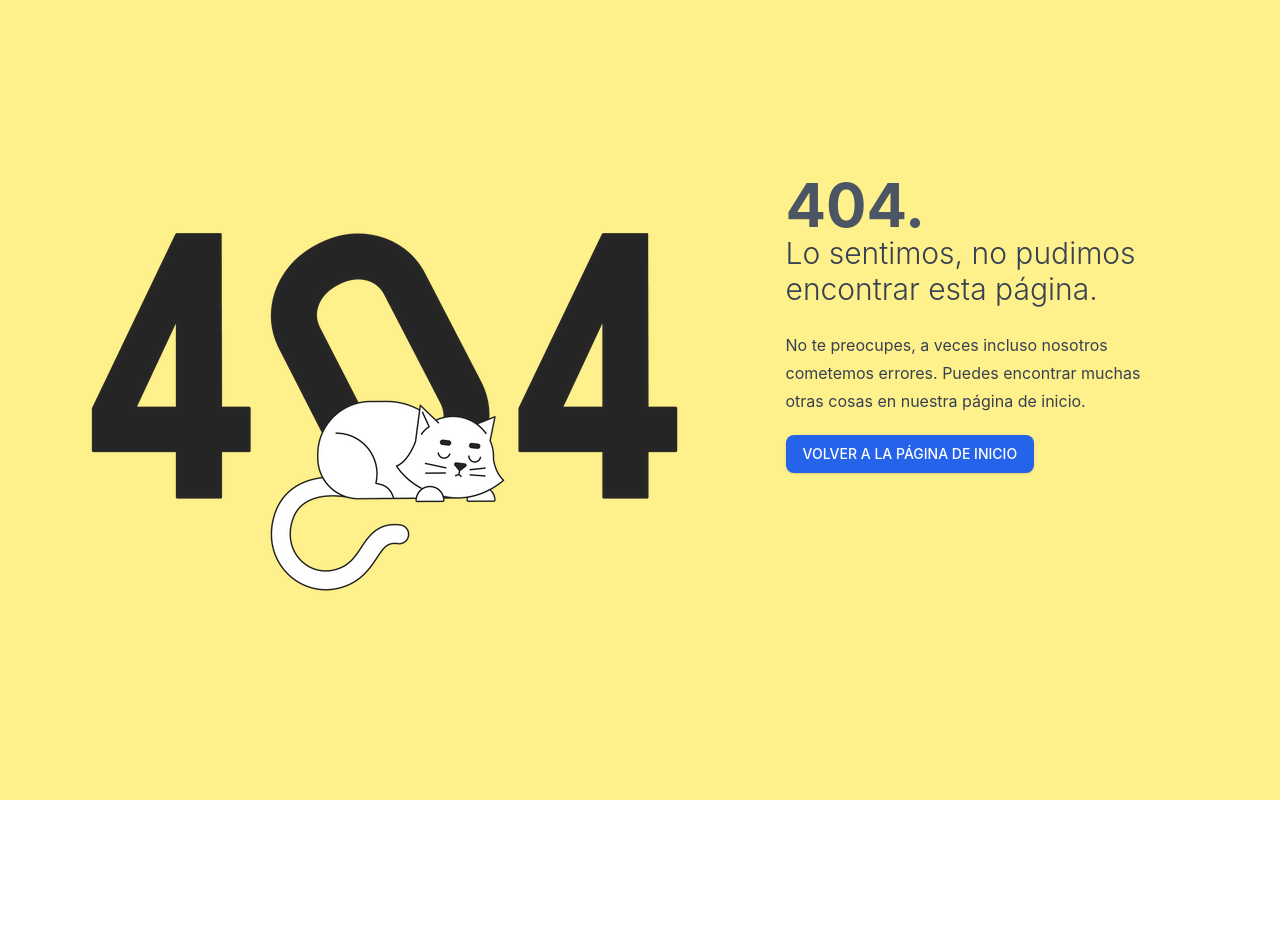
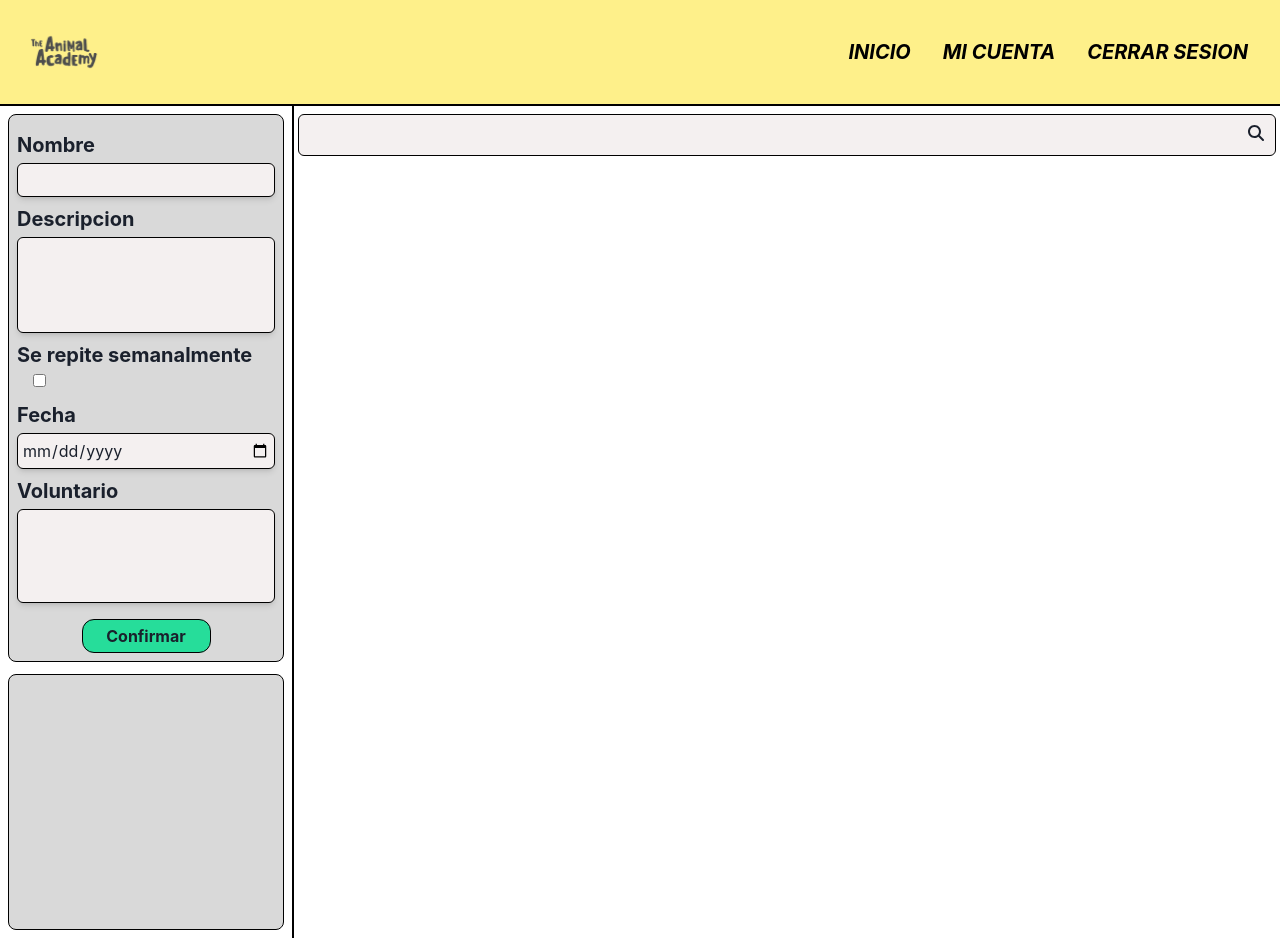
Before and after one commit to APAInsular/the-animal-app-front, a React (Vite) app: page /task in a window 1280 px wide. Before the commit the page ends 800 px from the top, so only its background shows below. Built offline with nearby package versions, Linux system fonts and the light colour scheme.

Commit message:
Añadidas tareas y animales (visual), ademas de hacer unos cambios para que el responsive sea mejor

```diff
--- a/src/components/Navbar.jsx
+++ b/src/components/Navbar.jsx
@@ -63,7 +63,7 @@ function Navbar() {
 						<ul className="menu menu-horizontal">
 							{/* Navbar menu content here */}
 							<a
-								href="/"
+								href="/main"
 								className="text-black mx-4 text-xl  italic font-bold uppercase hover:text-gray-500"
 							>
 								INICIO
@@ -93,7 +93,7 @@ function Navbar() {
 				<ul className="menu p-4 w-80 min-h-full bg-yellow-100">
 					{/* Sidebar content here */}
 					<a
-						href="/"
+						href="/main"
 						className="text-black mx-4 my-2 text-xl hover:text-gray-400 flex items-center"
 					>
 						<RiHome2Line className="mr-2" /> Inicio
--- /dev/null
+++ b/src/components/VistaAnimales.jsx
@@ -0,0 +1,30 @@
+import "../index.css";
+import { FaMagnifyingGlass } from "react-icons/fa6";
+
+function VistaAnimales() {
+	return (
+		<>
+			<div className=" flex justify-center mt-2">
+				<button className=" w-[90%] bg-[#26dd9a] rounded-lg p-2 border border-black shadow-md hover:scale-105 transition-all font-bold text-lg">
+					Añadir Animal
+				</button>
+			</div>
+			<div>
+				<div className="w-[90%] mx-auto p-1 flex flex-row">
+					<input
+						type="text"
+						name="search"
+						id="search"
+						className="bg-[#f4f0f0] rounded-md p-2 border border-black w-[100%] mt-1"
+					/>
+					<button className="-ms-7">
+						<FaMagnifyingGlass />
+					</button>
+				</div>
+			</div>
+			<div>{/* aqui es donde van los animales */}</div>
+		</>
+	);
+}
+
+export default VistaAnimales;
--- /dev/null
+++ b/src/components/VistaTareas.jsx
@@ -0,0 +1,170 @@
+import "../index.css";
+import { FaMagnifyingGlass } from "react-icons/fa6";
+
+function VistaTareas() {
+	return (
+		<div className=" flex flex-row">
+			<div className="hidden lg:block w-3/12 p-2 border-e-2 border-black">
+				<div className="w-full">
+					<form className="h-full w-full bg-[#d9d9d9] flex flex-col border border-black rounded-lg p-2">
+						<label className="font-bold text-xl mt-2" htmlFor="name">
+							Nombre
+						</label>
+						<input
+							type="text"
+							name="name"
+							id="name"
+							className="border border-black rounded-md shadow-md p-1 bg-[#f4f0f0] mt-1"
+						/>
+						<label className="font-bold text-xl mt-2" htmlFor="description">
+							Descripcion
+						</label>
+						<textarea
+							name="description"
+							id="description"
+							cols="20"
+							rows="10"
+							className="border border-black rounded-md shadow-md p-1 bg-[#f4f0f0] h-24 mt-1 resize-none"
+						></textarea>
+						<div className="mt-2">
+							<label className="font-bold text-xl" htmlFor="repit">
+								Se repite semanalmente
+							</label>
+							<input type="checkbox" name="repit" id="repit" className="ms-4" />
+						</div>
+						<label className="font-bold text-xl mt-2" htmlFor="date">
+							Fecha
+						</label>
+						<input
+							type="date"
+							name="date"
+							id="date"
+							className="border border-black rounded-md shadow-md p-1 bg-[#f4f0f0] mt-1"
+						/>
+						<label className="font-bold text-xl mt-2" htmlFor="volunteer">
+							Voluntario
+						</label>
+						<select
+							name="volunteer"
+							id="volunteer"
+							className="border border-black rounded-md shadow-md p-1 bg-[#f4f0f0] mt-1"
+							multiple
+						></select>
+						<input
+							type="submit"
+							value="Confirmar"
+							className="rounded-xl p-1 bg-[#26dd9a] border border-black w-1/2 mx-auto mt-4 font-bold cursor-pointer hover:scale-105 transition-all"
+						/>
+					</form>
+				</div>
+				<div className="bg-[#d9d9d9] mt-3 rounded-lg h-64 border border-black">
+					{/* <Pie id="" data={dataForPie} /> */}
+				</div>
+			</div>
+			<div className="hidden lg:block w-full">
+				<div className="w-full p-1 flex flex-row">
+					<input
+						type="text"
+						name="search"
+						id="search"
+						className="bg-[#f4f0f0] rounded-md p-2 border border-black w-[100%] mt-1"
+					/>
+					<button className="-ms-7">
+						<FaMagnifyingGlass />
+					</button>
+				</div>
+				<div className="overflow-y-scroll">
+					{/* aqui es donde va lo de usuarios */}
+				</div>
+			</div>
+			<div className="lg:hidden w-full">
+				<div className="flex flex-col w-full justify-center p-2">
+					<div className="collapse bg-[#26dd9a] border border-black">
+						<input type="checkbox" />
+						<div className="collapse-title text-xl font-medium text-center">
+							Desplegar para añadir Tareas
+						</div>
+						<div className="collapse-content bg-[#f4f0f0] p-1">
+							<form className="h-full w-full bg-transparent flex flex-col border border-black rounded-lg p-2">
+								<label className="font-bold text-xl mt-2" htmlFor="name">
+									Nombre
+								</label>
+								<input
+									type="text"
+									name="name"
+									id="name"
+									className="border border-black rounded-md shadow-md p-1 bg-white mt-1"
+								/>
+								<label className="font-bold text-xl mt-2" htmlFor="description">
+									Descripcion
+								</label>
+								<textarea
+									name="description"
+									id="description"
+									cols="20"
+									rows="10"
+									className="border border-black rounded-md shadow-md p-1 bg-white h-24 mt-1 resize-none"
+								></textarea>
+								<div className="mt-2">
+									<label className="font-bold text-xl" htmlFor="repit">
+										Se repite semanalmente
+									</label>
+									<input
+										type="checkbox"
+										name="repit"
+										id="repit"
+										className="ms-4"
+									/>
+								</div>
+								<label className="font-bold text-xl mt-2" htmlFor="date">
+									Fecha
+								</label>
+								<input
+									type="date"
+									name="date"
+									id="date"
+									className="border border-black rounded-md shadow-md p-1 bg-white mt-1"
+								/>
+								<label className="font-bold text-xl mt-2" htmlFor="volunteer">
+									Voluntario
+								</label>
+								<select
+									name="volunteer"
+									id="volunteer"
+									className="border border-black rounded-md shadow-md p-1 bg-white mt-1"
+									multiple
+								></select>
+								<input
+									type="submit"
+									value="Confirmar"
+									className="rounded-xl p-1 bg-[#26dd9a] border border-black w-1/2 mx-auto mt-4 font-bold cursor-pointer hover:scale-105 transition-all"
+								/>
+							</form>
+						</div>
+					</div>
+				</div>
+				<div>
+					<h2 className="mb-1 mt-2 text-2xl font-bold ms-4">
+						Tareas existentes:
+					</h2>
+					<div className="w-full p-3 flex flex-row">
+						<input
+							type="text"
+							name="search"
+							id="search"
+							className="bg-[#f4f0f0] rounded-md p-2 border border-black w-[100%] mt-1"
+						/>
+						<button className="-ms-7">
+							<FaMagnifyingGlass />
+						</button>
+					</div>
+					<div className="overflow-y-scroll">
+						{/* aqui es donde va lo de usuarios */}
+					</div>
+				</div>
+			</div>
+		</div>
+	);
+}
+
+export default VistaTareas;
--- /dev/null
+++ b/src/pages/Animales.jsx
@@ -0,0 +1,13 @@
+import Navbar from "../components/Navbar";
+import VistaAnimales from "../components/VistaAnimales";
+
+function Animales() {
+	return (
+		<div>
+			<Navbar />
+			<VistaAnimales />
+		</div>
+	);
+}
+
+export default Animales;
--- a/src/pages/Principal.jsx
+++ b/src/pages/Principal.jsx
@@ -7,28 +7,28 @@ function Principal() {
 	return (
 		<div className="h-screen flex flex-col">
 			<Navbar />
-			<div className="grid mt-3 grid-cols-1 grid-rows-1 lg:grid-cols-2 p-2 h-full">
+			<div className="grid mt-3 grid-cols-1 lg:grid-cols-2 p-2 h-full">
 				<a
-					href="/tasks"
+					href="/task"
 					className="group/task overflow-hidden flex justify-center flex-col bg-[#d9d9d9] p-2 border-2 border-black shadow-md lg:mt-0 rounded-lg m-1"
 				>
 					<MdTask
-						className="mx-auto mt-10 group-hover/task:scale-105 transition-all"
+						className="mx-auto sm:mt-2 lg:mt-8 group-hover/task:scale-105 transition-all"
 						size={"32em"}
 					/>
-					<h2 className="text-center mt-10 text-4xl font-bold group-hover/task:scale-105 transition-all">
+					<h2 className="text-center mt-8 text-4xl font-bold group-hover/task:scale-105 transition-all">
 						Tareas
 					</h2>
 				</a>
 				<a
-					href="/animals"
-					className="group/animal overflow-hidden flex justify-center flex-col bg-[#d9d9d9] p-2 border-2 border-black shadow-md mt-8 lg:mt-0 rounded-lg m-1"
+					href="/animal"
+					className="group/animal overflow-hidden flex justify-center flex-col bg-[#d9d9d9] p-2 border-2 border-black shadow-md mt-3 lg:mt-0 rounded-lg m-1"
 				>
 					<IoMdPaw
-						className="mx-auto mt-10 group-hover/animal:scale-105 transition-all"
+						className="mx-auto sm:mt-2 lg:mt-8 group-hover/animal:scale-105 transition-all"
 						size={"32em"}
 					/>
-					<h2 className="text-center mt-10 text-4xl font-bold group-hover/animal:scale-105 transition-all">
+					<h2 className="text-center sm::mt-2 lg:mt-8 text-4xl font-bold group-hover/animal:scale-105 transition-all">
 						Animales
 					</h2>
 				</a>
--- a/src/pages/PrincipalAdmin.jsx
+++ b/src/pages/PrincipalAdmin.jsx
@@ -14,7 +14,7 @@ function PrincipalAdmin() {
 			<div className="grid mt-3 grid-cols-2 lg:grid-cols-4">
 				<a
 					href="/tasks"
-					className="group/task overflow-hidden flex justify-center flex-col bg-[#d9d9d9] p-2 border-2 border-black shadow-md lg:mt-0 rounded-lg m-1"
+					className="group/task overflow-hidden flex justify-center flex-col bg-[#d9d9d9] sm:max-h-96 p-2 border-2 border-black shadow-md mt-8 lg:mt-0 rounded-lg m-1"
 				>
 					<MdTask
 						className="mx-auto mt-10 group-hover/task:scale-105 transition-all"
@@ -26,7 +26,7 @@ function PrincipalAdmin() {
 				</a>
 				<a
 					href="/animals"
-					className="group/animal overflow-hidden flex justify-center flex-col bg-[#d9d9d9] p-2 border-2 border-black shadow-md mt-8 lg:mt-0 rounded-lg m-1"
+					className="group/animal overflow-hidden flex justify-center flex-col bg-[#d9d9d9] sm:max-h-96 p-2 border-2 border-black shadow-md mt-8 lg:mt-0 rounded-lg m-1"
 				>
 					<IoMdPaw
 						className="mx-auto mt-10 group-hover/animal:scale-105 transition-all"
@@ -38,7 +38,7 @@ function PrincipalAdmin() {
 				</a>
 				<a
 					href="/volunteers"
-					className="group/volunteer overflow-hidden flex justify-center flex-col bg-[#d9d9d9] p-2 border-2 border-black shadow-md mt-8 lg:mt-0 rounded-lg m-1"
+					className="group/volunteer overflow-hidden flex justify-center flex-col bg-[#d9d9d9] sm:max-h-96 p-2 border-2 border-black shadow-md  lg:mt-0 rounded-lg m-1"
 				>
 					<FaRegUser
 						className="mx-auto mt-10 group-hover/volunteer:scale-105 transition-all"
@@ -50,7 +50,7 @@ function PrincipalAdmin() {
 				</a>
 				<a
 					href="/donators"
-					className="group/money overflow-hidden flex justify-center flex-col bg-[#d9d9d9] p-2 border-2 border-black shadow-md lg:mt-0 rounded-lg m-1"
+					className="group/money overflow-hidden flex justify-center flex-col bg-[#d9d9d9] sm:max-h-96 p-2 border-2 border-black shadow-md lg:mt-0 rounded-lg m-1"
 				>
 					<FaMoneyBill
 						className="mx-auto mt-10 group-hover/money:scale-105 transition-all"
@@ -62,7 +62,7 @@ function PrincipalAdmin() {
 				</a>
 				<a
 					href="/reports"
-					className="group/reports overflow-hidden flex justify-center flex-col bg-[#d9d9d9] p-2 border-2 border-black shadow-md mt-8 lg:mt-0 rounded-lg m-1"
+					className="group/reports overflow-hidden flex justify-center flex-col bg-[#d9d9d9] sm:max-h-96 p-2 border-2 border-black shadow-md lg:mt-0 rounded-lg m-1"
 				>
 					<FaDatabase
 						className="mx-auto mt-10 group-hover/reports:scale-105 transition-all"
@@ -74,7 +74,7 @@ function PrincipalAdmin() {
 				</a>
 				<a
 					href="/data"
-					className="group/data overflow-hidden flex justify-center flex-col bg-[#d9d9d9] p-2 border-2 border-black shadow-md mt-8 lg:mt-0 rounded-lg m-1"
+					className="group/data overflow-hidden flex justify-center flex-col bg-[#d9d9d9] sm:max-h-96 p-2 border-2 border-black shadow-md lg:mt-0 rounded-lg m-1"
 				>
 					<GoGraph
 						className="mx-auto mt-10 group-hover/data:scale-105 transition-all"
@@ -86,7 +86,7 @@ function PrincipalAdmin() {
 				</a>
 				<a
 					href="/shop"
-					className="group/shop overflow-hidden flex justify-center flex-col bg-[#d9d9d9] p-2 border-2 border-black shadow-md mt-8 lg:mt-0 rounded-lg m-1"
+					className="group/shop overflow-hidden flex justify-center flex-col bg-[#d9d9d9] sm:max-h-96 p-2 border-2 border-black shadow-md lg:mt-0 rounded-lg m-1"
 				>
 					<FaShop
 						className="mx-auto mt-10 group-hover/shop:scale-105 transition-all"
--- /dev/null
+++ b/src/pages/Tareas.jsx
@@ -0,0 +1,13 @@
+import Navbar from "../components/Navbar";
+import VistaTareas from "../components/VistaTareas";
+
+function Tareas() {
+	return (
+		<div>
+			<Navbar />
+			<VistaTareas />
+		</div>
+	);
+}
+
+export default Tareas;
```
Also changed, not shown: src/main.jsx (+10 -0 lines).
